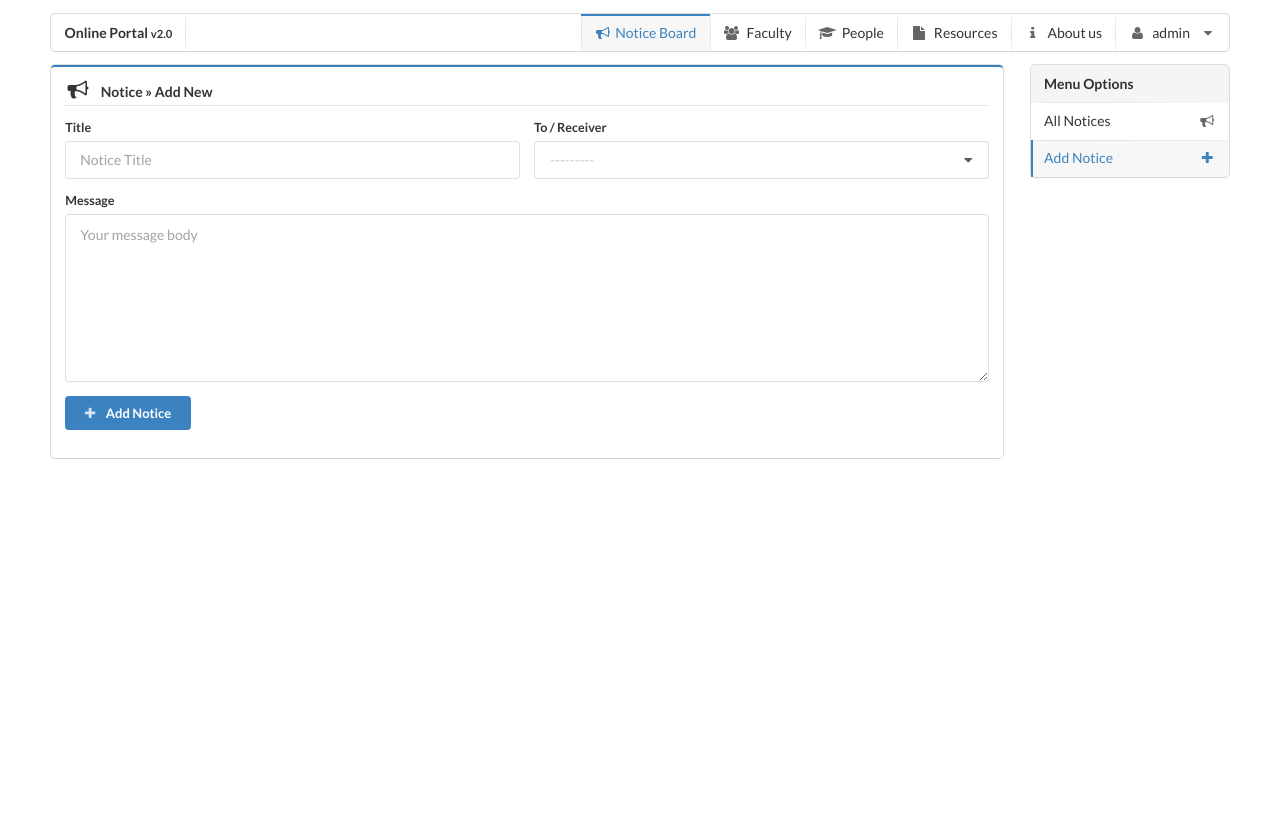
After one commit to anush0247/notice-board, a Django app: page /notices/add/ in a window 1280 px wide. The commit adds this page. Run offline with Django 3.2, Linux system fonts and the light colour scheme; a user stored in the database is signed in; parts of the project's set-up code (start-up, migrations or seed data) failed here and were passed over.

Commit message:
create notice almost completed

```diff
--- /dev/null
+++ b/notices/notices/forms.py
@@ -0,0 +1,10 @@
+from django import forms
+from .models import Notices
+
+class AddNoticeForm(forms.ModelForm):
+    class Meta:
+        model = Notices
+        exclude = ("sender",)
+        widgets = {
+            'receiver' : forms.Select(attrs={'class':'fluid four wide'}),
+        }
--- a/notices/notices/templates/home.html
+++ b/notices/notices/templates/home.html
@@ -4,9 +4,7 @@ active
 {% endblock %}
 {% block content %}
 <div class="ui segment blue" style="padding:2%;min-height:200px;">
-  <h2 class="ui header">
-    Welcome to Online Portal
-  </h2>
-  <p>A Small desc of the siteA Small desc of the siteA Small desc of the siteA Small desc of the siteA Small desc of the siteA Small desc of the siteA Small desc of the siteA Small desc of the site </p>
+  <h2 class="ui header"> Welcome to Online Portal</h2>
+  <p>A small introduction about the online portal and things that yet be done is to be discussed here. Once again welcome to onlien portal v2.0</p>
 </div>
 {% endblock %}
--- /dev/null
+++ b/notices/notices/templates/notices/notices_form.html
@@ -0,0 +1,71 @@
+{% extends "base.html" %}
+{% block menu_notice %}
+active
+{% endblock %}
+{% block content %}
+<div class="ui grid">
+  <div class="row">
+    <div class="thirteen wide column">
+      <div class="ui segment blue">
+	<h5 class="ui dividing header"> <i class="announcement icon"></i> Notice &raquo; Add New</h5>
+	{% if form.errors %}
+	{% for error in form.errors %}
+	<div class="ui error message">{{ error.title }} is missing </div>
+	{% endfor %}
+	{% endif %}
+	{% if messages %}
+	  {% for message in messages %}
+	  <div {% if message.tags %} class="ui message {{ message.tags }}"{% endif %}>{{ message }}</div>
+	  {% endfor %}
+	{% endif %}
+	<form method="post" action="">
+	  {% csrf_token %}
+	  <script type="text/javascript">
+    	    $(document).ready(function(){
+		$('select').dropdown() ;
+	    });
+	  </script>
+	  <div class="ui form">
+	    <div class="two fields">
+
+	      <div class="field">
+		<label>Title</label>
+		<input placeholder="Notice Title" type="text" name="title">
+	      </div>
+	      <div class="field">
+		<label>To / Receiver</label>
+		<div class="ui selection fluid">
+		  {{ form.receiver }}
+		</div>
+
+	      </div>
+	    </div>
+	    <div class="field">
+	      <label>Message</label>
+	      <textarea placeholder="Your message body" name="body" cols="100" rows="100"></textarea>
+	    </div>
+	    <div class="field">
+	      <button type="submit" class="ui small button blue"><i class="icon plus"></i> Add Notice</button>
+	    </div>
+	  </div>
+
+
+
+	</form>
+      </div>
+    </div>
+    <div class="three wide column">
+      <div class="ui vertical blue menu fluid">
+	<a class="item header">Menu Options </a>
+	<a class="item" href="/notices/"><i class="Announcement icon"></i> All Notices</a>
+	<a class="item active" href="/notices/add/"><i class="plus icon"></i> Add Notice</a>
+
+
+
+      </div>
+    </div>
+
+  </div>
+</div>
+
+{% endblock %}
--- a/notices/notices/urls.py
+++ b/notices/notices/urls.py
@@ -6,12 +6,16 @@ admin.autodiscover()
 from .views import NoticesView
 from .views import OneNoticeView
 from .views import HomePageView
+from .views import AddNotice
 
 urlpatterns = patterns('',
     url(r'^admin/', include(admin.site.urls)),
     url(r'^$', auth(HomePageView), name="home"),
     url(r'^notices/$', auth(NoticesView.as_view()), name="notices"),
     url(r"^notices/(?P<pk>\d+)$", auth(OneNoticeView.as_view()), name="notice_detail"),
+    url(r"^notices/add/$", auth(AddNotice.as_view()), name="notice_add"),
+    #url(r"^notices/(?P<pk>\d+)/update/$", auth(), name="notice_update"),
+    #url(r"^notices/(?P<pk>\d+)/delete/$", auth(), name="notice_delete"),
     url(r"^login/$", "django.contrib.auth.views.login", {"template_name": "login.html"}, name="login"),
     url(r"^logout/$", "django.contrib.auth.views.logout_then_login", name="logout"),
 )
--- a/notices/notices/views.py
+++ b/notices/notices/views.py
@@ -1,14 +1,28 @@
-from django.views.generic import ListView, DetailView
+from django.views.generic import ListView, DetailView, CreateView
 from django.shortcuts import render
+from django.core.urlresolvers import reverse_lazy
 from .models import Notices
-
+from .forms import AddNoticeForm
+from django.contrib import messages
 
 def HomePageView(request):
     return render(request, "home.html")
 
 class NoticesView(ListView):
     model = Notices
-    paginate_by = 5
+    paginate_by = 10
 
 class OneNoticeView(DetailView):
     model = Notices
+
+class AddNotice(CreateView):
+    model = Notices
+    form_class = AddNoticeForm
+    success_url = reverse_lazy("notice_add")
+
+    def form_valid(self, form):
+        f = form.save(commit=False)
+        f.sender = self.request.user
+        f.save()
+        messages.success(self.request,'New Notice added successfully')
+        return super(AddNotice, self).form_valid(form)
```
Also changed, not shown: notices/notices/settings.py (+12 -0 lines), notices/db.sqlite3, 4 other files.
